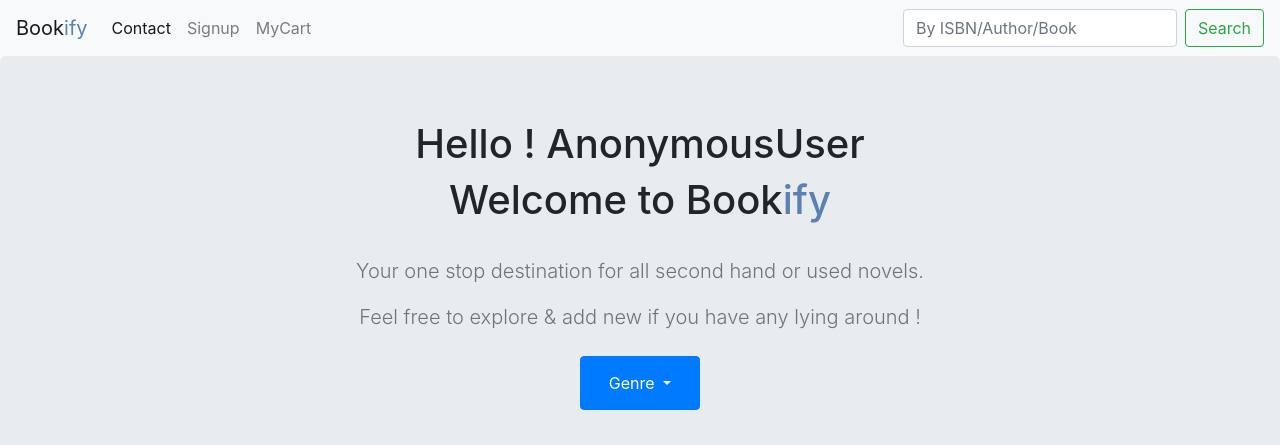
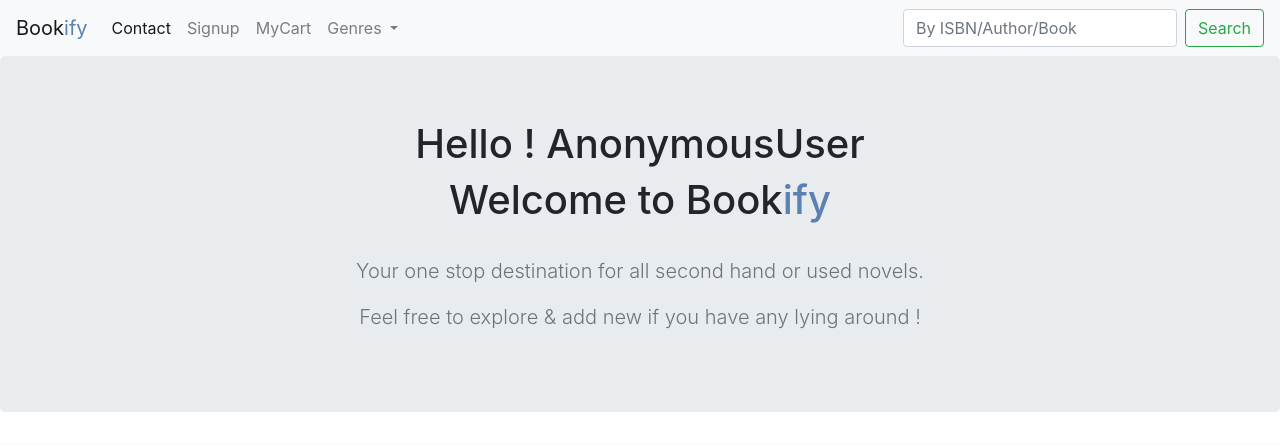
Before and after one commit to rshalem/Bookify, a Django app: page / in a window 1280 px wide. Shown: the top 445 px of the page. Run offline with Django 3.2, Linux system fonts and the light colour scheme; data comes from the database, SQL or seed files in the repository; some libraries are stand-ins or nearby versions.

Commit message:
Genre context processors added

```diff
--- a/books/settings.py
+++ b/books/settings.py
@@ -63,6 +63,7 @@ TEMPLATES = [
                 'django.template.context_processors.request',
                 'django.contrib.auth.context_processors.auth',
                 'django.contrib.messages.context_processors.messages',
+                'main.context_processors.genres'
             ],
         },
     },
--- /dev/null
+++ b/main/context_processors.py
@@ -0,0 +1,9 @@
+"""
+common contexts goes here, registerd at settings.py
+"""
+
+from .models import Genre
+
+def genres(request):
+    all_genre = Genre.objects.all()
+    return {'all_genres': all_genre}
--- a/main/models.py
+++ b/main/models.py
@@ -18,7 +18,7 @@ class Address(models.Model):
     shipping_zip = models.CharField(max_length=10)
 
     def __str__(self):
-        return f" {self.shipping_first_name}, {self.shipping_address_one.split(',')[0]}"
+        return f"{self.shipping_first_name}, {self.shipping_address_one.split(',')[0]}"
 
 class Genre(models.Model):
     genre_name = models.CharField(max_length=50)
--- a/main/urls.py
+++ b/main/urls.py
@@ -9,5 +9,6 @@ urlpatterns = [
     path('search/', views.search_query, name='search'),
     path('cart/', views.cart, name='cart'),
     path('detail/<book_slug>/', views.book_detail, name='detail'),
+    path('genre/<genre_name>/', views.genre, name='genre'),
 
 ]
--- a/main/views.py
+++ b/main/views.py
@@ -3,17 +3,22 @@ from django.db.models import Q
 
 from .models import *
 
+
 def homepage(request):
     try:
         book = Book.objects.all()
-        genre = Genre.objects.all()
     except Book.DoesNotExist:
         raise Http404
 
-    context = {'books': book,
-               'genres': genre
-               }
+    context = {'books': book}
     return render(request, 'home.html', context=context)
+
+def genre(request, genre_name):
+    books_related_to_genre = Book.objects.filter(genre__genre_name=genre_name)
+
+    context = {'books': books_related_to_genre}
+    return render(request, 'home.html', context=context)
+
 
 def book_detail(request, book_slug):
     try:
@@ -51,7 +56,6 @@ def search_query(request):
         except Book.DoesNotExist:
             raise Http404
 
-
     context = {'books': book}
 
     return render(request, 'home.html', context)
--- a/templates/base.html
+++ b/templates/base.html
@@ -19,36 +19,7 @@
     <meta name="theme-color" content="#563d7c">
 
 
-   <nav class="navbar navbar-expand-lg navbar-light bg-light">
-      <a class="navbar-brand" href="{% url 'main:home' %}">Book<span style="color: #5b80b2">ify</span></a>
-      <button class="navbar-toggler" type="button" data-toggle="collapse" data-target="#navbarSupportedContent" aria-controls="navbarSupportedContent" aria-expanded="false" aria-label="Toggle navigation">
-        <span class="navbar-toggler-icon"></span>
-      </button>
-
-      <div class="collapse navbar-collapse" id="navbarSupportedContent">
-        <ul class="navbar-nav mr-auto">
-
-          <li class="nav-item active">
-            <a class="nav-link" href="#">Contact</a>
-          </li>
-
-          <li class="nav-item">
-            <a class="nav-link" href="{% url 'main:signup' %}" tabindex="-1" aria-disabled="true">Signup</a>
-          </li>
-
-          <li class="nav-item">
-            <a class="nav-link" href="{% url 'main:cart' %}" tabindex="-1" aria-disabled="true">MyCart</a>
-          </li>
-        </ul>
-
-        <form action="{% url 'main:search' %}" class="form-inline my-2 my-lg-0" method="get">
-
-          <input class="form-control mr-sm-2" type="search" name="search_query"  placeholder="By ISBN/Author/Book" aria-label="Search" required>
-          <button class="btn btn-outline-success my-2 my-sm-0" type="submit">Search</button>
-        </form>
-
-      </div>
-   </nav>
+{% include 'includes/navbar.html' %}
 
 </head>
 <body>
--- a/templates/book_detail.html
+++ b/templates/book_detail.html
@@ -22,7 +22,7 @@
 
           <form action="#">
               <label for="quantity">Quantity:</label>
-              <input type="number" id="quantity" name="quantity" min="1" max="5">
+              <input type="number" id="quantity" name="quantity" min="1" max="2">
               <button class="btn btn-outline-success my-2 my-sm-0" type="submit">Add to Cart</button>
           </form>
 
--- a/templates/home.html
+++ b/templates/home.html
@@ -32,20 +32,6 @@
           <br>
             <p class="lead text-muted">Your one stop destination for all second hand or used novels. </p>
             <p class="lead text-muted">Feel free to explore & add new if you have any lying around ! </p>
-          <p>
-            <div class="btn btn-primary my-2">
-                <a style="color: white" class="nav-link dropdown-toggle" href="#" id="navbarDropdown" role="button" data-toggle="dropdown" aria-haspopup="true" aria-expanded="false">
-                  Genre
-                </a>
-                <div class="dropdown-menu" aria-labelledby="navbarDropdown">
-                  {% for genre in genres %}
-                    <div>
-                        <a class="dropdown-item" href="#">{{ genre.genre_name }}</a>
-                    </div>
-                  {% endfor %}
-                </div>
-            </div>
-          </p>
 
         </div>
       </section>
--- /dev/null
+++ b/templates/includes/navbar.html
@@ -0,0 +1,44 @@
+<nav class="navbar navbar-expand-lg navbar-light bg-light">
+      <a class="navbar-brand" href="{% url 'main:home' %}">Book<span style="color: #5b80b2">ify</span></a>
+      <button class="navbar-toggler" type="button" data-toggle="collapse" data-target="#navbarSupportedContent" aria-controls="navbarSupportedContent" aria-expanded="false" aria-label="Toggle navigation">
+        <span class="navbar-toggler-icon"></span>
+      </button>
+
+      <div class="collapse navbar-collapse" id="navbarSupportedContent">
+        <ul class="navbar-nav mr-auto">
+
+          <li class="nav-item active">
+            <a class="nav-link" href="#">Contact</a>
+          </li>
+
+          <li class="nav-item">
+            <a class="nav-link" href="{% url 'main:signup' %}" tabindex="-1" aria-disabled="true">Signup</a>
+          </li>
+
+          <li class="nav-item">
+            <a class="nav-link" href="{% url 'main:cart' %}" tabindex="-1" aria-disabled="true">MyCart</a>
+          </li>
+
+          <li class="nav-item dropdown">
+            <a class="nav-link dropdown-toggle" href="#" id="navbarDropdown" role="button" data-toggle="dropdown" aria-haspopup="true" aria-expanded="false">
+              Genres
+            </a>
+            <div class="dropdown-menu" aria-labelledby="navbarDropdown">
+            <!-- context processor -->
+                {% for genre in all_genres %}
+                    <div>
+                        <a class="dropdown-item" href="{% url 'main:genre' genre.genre_name %}">{{ genre.genre_name }}</a>
+                    </div>
+                {% endfor %}
+            </div>
+          </li>
+        </ul>
+
+        <form action="{% url 'main:search' %}" class="form-inline my-2 my-lg-0" method="get">
+
+          <input class="form-control mr-sm-2" type="search" name="search_query"  placeholder="By ISBN/Author/Book" aria-label="Search" required>
+          <button class="btn btn-outline-success my-2 my-sm-0" type="submit">Search</button>
+        </form>
+
+      </div>
+</nav>
```
